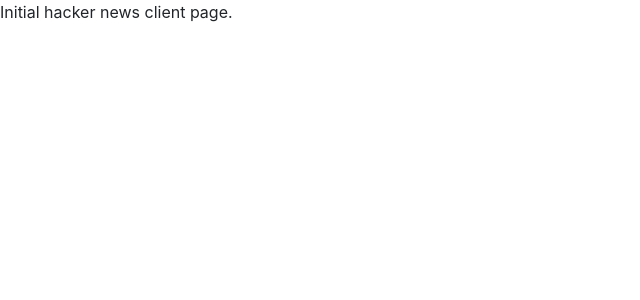
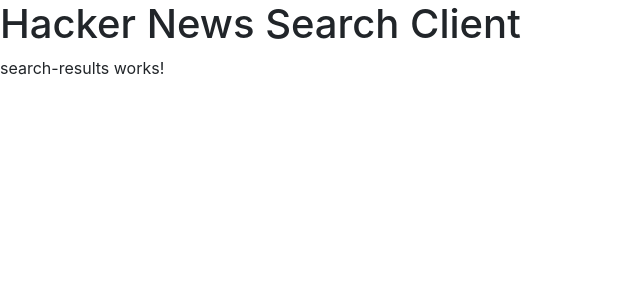
Before and after one commit to tahleegrace/HackerNewsClient, an Angular app in the folder hacker-news-client/: page / in a window 1280 px wide. Shown: the top 300 px of the page, without its empty margins (0-640 px from the left). Built offline with nearby package versions, Linux system fonts and the light colour scheme.

Commit message:
Added initial version of search results component.

```diff
--- a/hacker-news-client/src/app/app.component.html
+++ b/hacker-news-client/src/app/app.component.html
@@ -1 +1,2 @@
-<p>Initial hacker news client page.</p>
+<h1>Hacker News Search Client</h1>
+<app-search-results></app-search-results>
--- a/hacker-news-client/src/app/app.module.ts
+++ b/hacker-news-client/src/app/app.module.ts
@@ -5,10 +5,12 @@
 import { HackerNewsService } from "./service/hacker-news.service";
 
 import { AppComponent } from './app.component';
+import { SearchResultsComponent } from './search-results/search-results.component';
 
 @NgModule({
   declarations: [
-    AppComponent
+    AppComponent,
+    SearchResultsComponent
   ],
   imports: [
     BrowserModule,
--- /dev/null
+++ b/hacker-news-client/src/app/search-results/search-results.component.html
@@ -0,0 +1,3 @@
+<p>
+  search-results works!
+</p>
--- /dev/null
+++ b/hacker-news-client/src/app/search-results/search-results.component.ts
@@ -0,0 +1,15 @@
+import { Component, OnInit } from '@angular/core';
+
+@Component({
+  selector: 'app-search-results',
+  templateUrl: './search-results.component.html',
+  styleUrls: ['./search-results.component.scss']
+})
+export class SearchResultsComponent implements OnInit {
+
+  constructor() { }
+
+  ngOnInit() {
+  }
+
+}
```
Also changed, not shown: hacker-news-client/src/app/search-results/search-results.component.scss (added), 1 other file (tests, documents, lock files or other folders).
